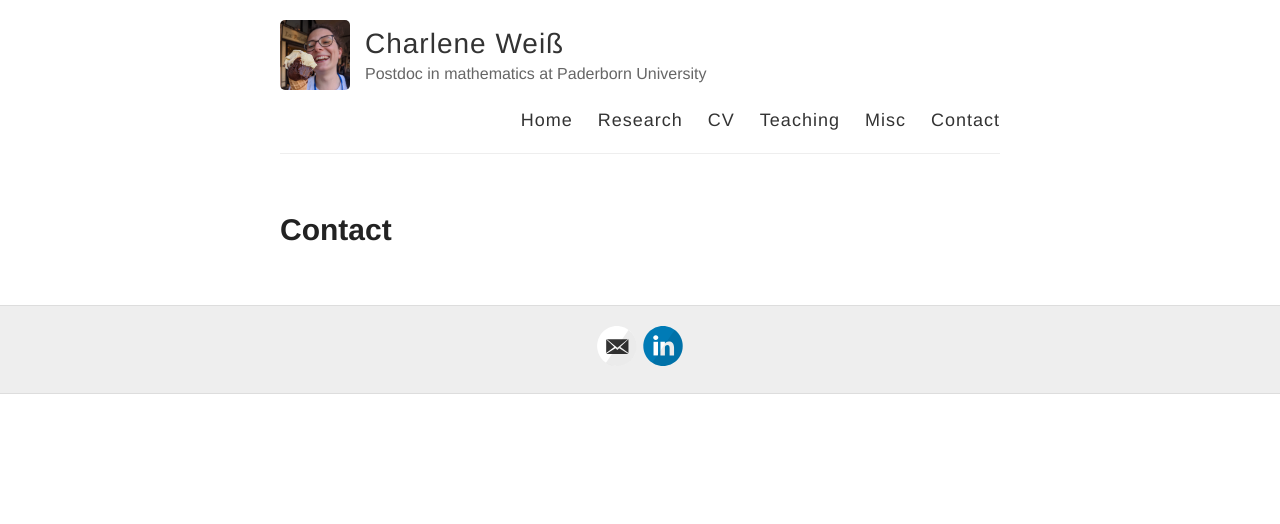
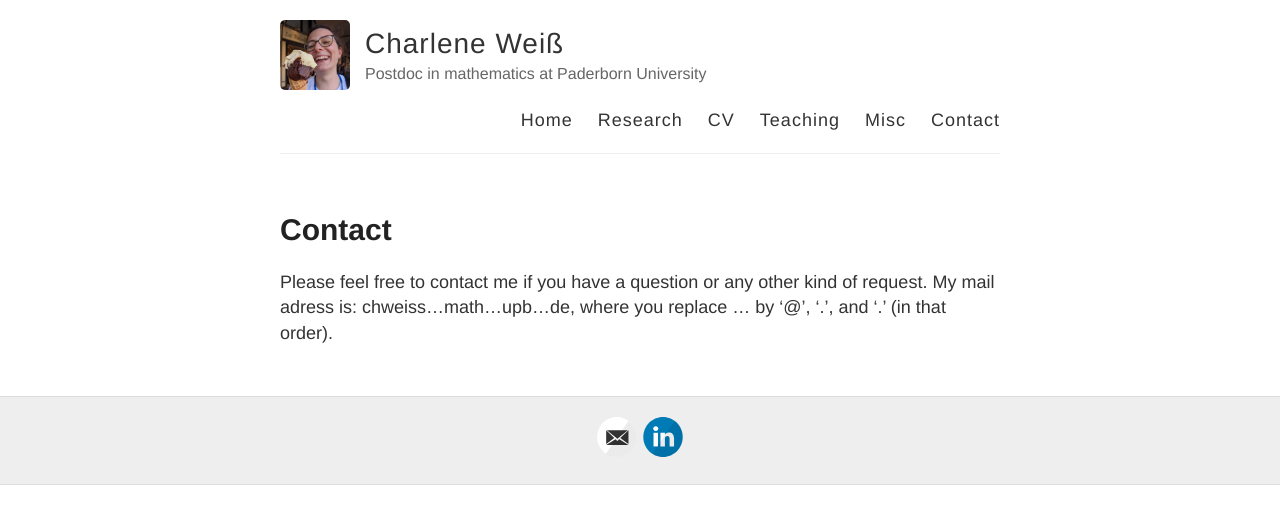
Before and after one commit to charleneweiss/charleneweiss.github.io, a Jekyll site: the page built from contact.md, in a window 1280 px wide. Shown: the top 524 px of the page. Built offline with Jekyll 4.4.1, drawn with Linux system fonts in a browser that asks for light colours.

Commit message:
Update contact.md

```diff
--- a/contact.md
+++ b/contact.md
@@ -3,3 +3,5 @@ layout: page
 title: Contact
 permalink: /contact/
 ---
+
+Please feel free to contact me if you have a question or any other kind of request. My mail adress is: chweiss...math...upb...de, where you replace ... by '@', '.', and '.' (in that order).
```
